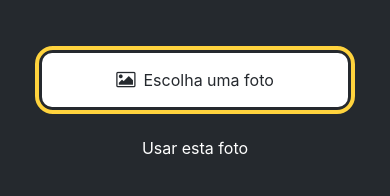
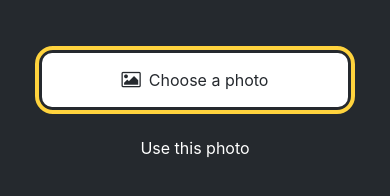
Before and after one commit to UelioNobre/react-native-basic, a React Native app: screen / in a window 390 px wide. Shown: the part 602-798 px from the top of the page. Built offline with nearby package versions, Linux system fonts and the light colour scheme.

Commit message:
Implementa os botões de opções em App

```diff
--- a/App.js
+++ b/App.js
@@ -4,11 +4,14 @@ import ImageViewer from './components/ImageViewer';
 import Button from './components/Button';
 import * as ImagePicker from 'expo-image-picker';
 import { useState } from 'react';
+import IconButton from './components/IconButton';
+import CircleButton from './components/CircleButton';
 
 const PlaceholderImage = require('./assets/images/background-image.png');
 
 export default function App() {
   const [selectedImage, setSelectedImage] = useState(null);
+  const [showAppOptions, setShowAppOptions] = useState(false);
 
   const pickImageAsync = async () => {
     let result = await ImagePicker.launchImageLibraryAsync({
@@ -17,11 +20,26 @@ export default function App() {
     });
 
     if (!result.canceled) {
-      setSelectedImage(result.assets[0].uri)
+      setSelectedImage(result.assets[0].uri);
+      setShowAppOptions(true);
+      console.log(result)
     } else {
       alert('Você não selecionou nenhum imagem.');
     }
   }
+
+  const onReset = () => {
+    setShowAppOptions(false);
+  }
+
+  const onAddSticker = () => {
+    // TODO
+  }
+
+  const onSaveImageAsync = () => {
+    // TODO
+  }
+
 
   return (
     <View style={styles.container}>
@@ -31,10 +49,20 @@ export default function App() {
           selectedImage={selectedImage}
         />
       </View>
-      <View style={styles.footerContainer}>
-        <Button theme="primary" onPress={pickImageAsync} label="Escolha uma foto" />
-        <Button label="Usar esta foto" />
-      </View>
+      {showAppOptions ? (
+        <View style={styles.optionsContainer}>
+          <View style={styles.optionsRow}>
+            <IconButton icon="refresh" label="Reset" onPress={onReset} />
+            <CircleButton onPress={onAddSticker} />
+            <IconButton icon="save-alt" label="Save" onPress={onSaveImageAsync} />
+          </View>
+        </View>
+      ) : (
+        <View style={styles.footerContainer}>
+          <Button theme="primary" label="Choose a photo" onPress={pickImageAsync} />
+          <Button label="Use this photo" onPress={() => setShowAppOptions(true)} />
+        </View>
+      )}
       <StatusBar style="auto" />
     </View>
   );
@@ -53,5 +81,15 @@ const styles = StyleSheet.create({
   footerContainer: {
     flex: 1 / 3,
     alignItems: 'center'
+  },
+
+  // buttons before image capture
+  optionsContainer: {
+    position: "absolute",
+    bottom: 80,
+  },
+  optionsRow: {
+    alignItems: "center",
+    flexDirection: "row"
   }
 });
```
